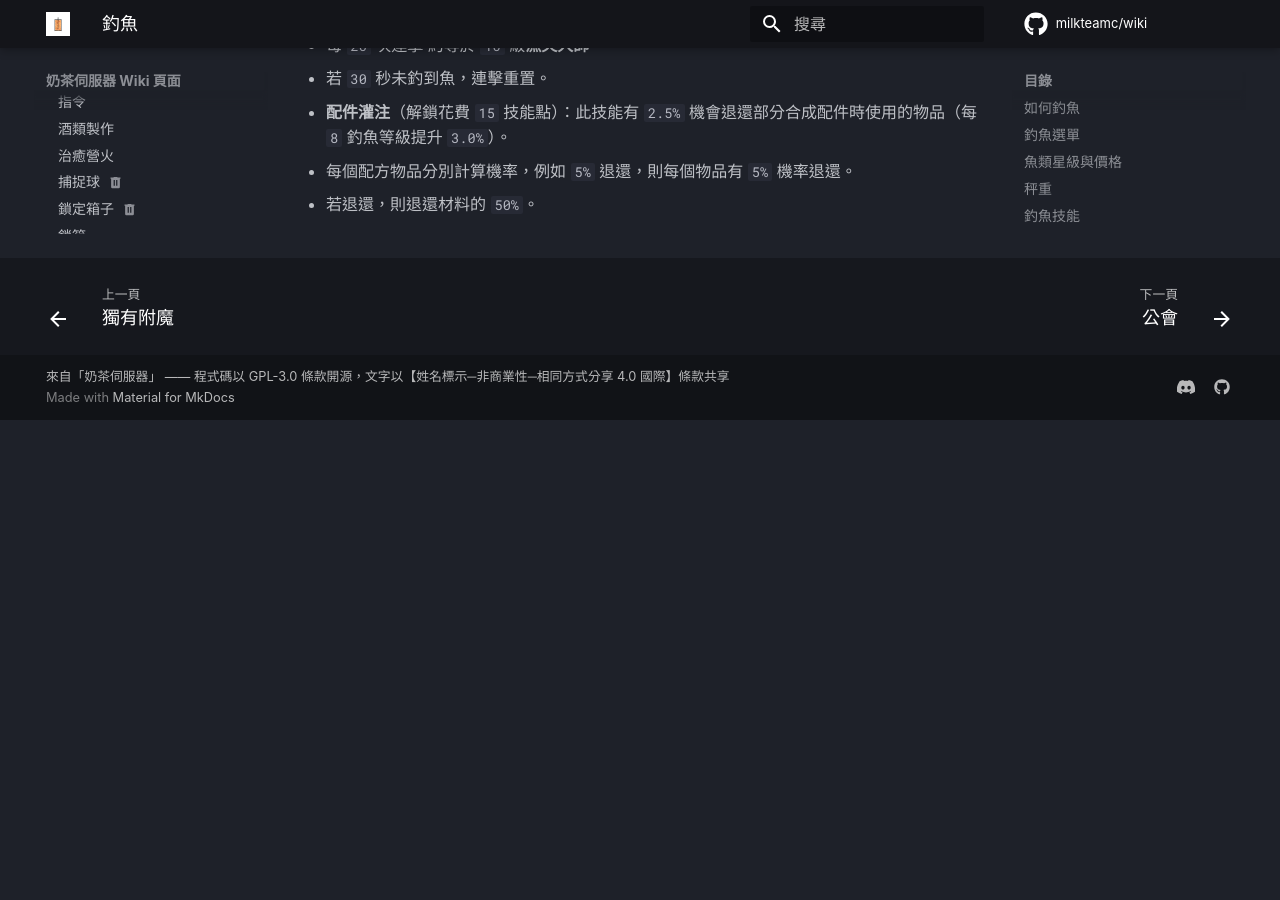
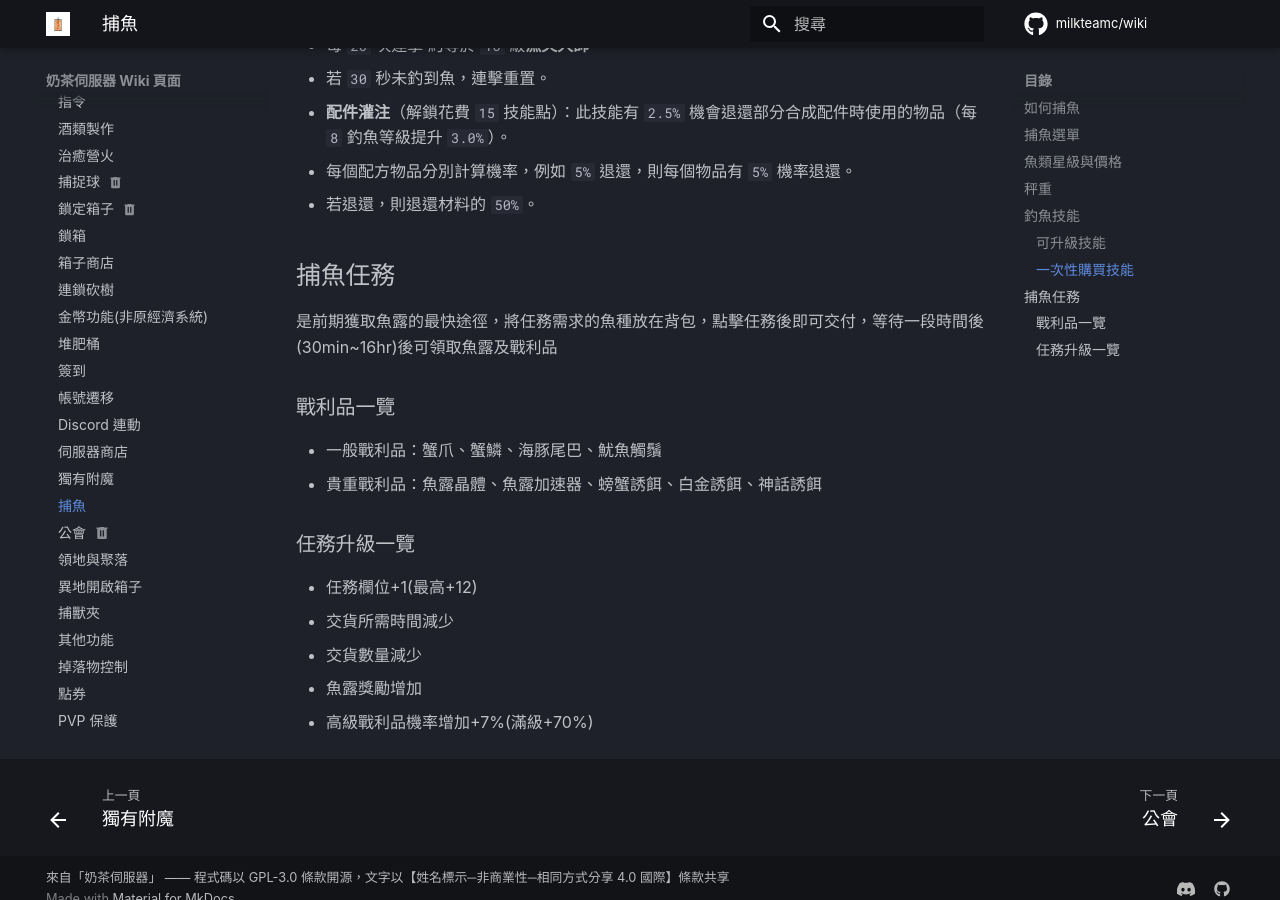
Before and after one commit to milkteamc/wiki, an MkDocs documentation site: the page built from docs/功能清單/fishing.md, in a window 1280 px wide and 900 px high, scrolled down 2241 px. Built offline with MkDocs 1.6.1 and Material for MkDocs 9.7.7, drawn with Linux system fonts in a browser that asks for light colours; some web fonts are replaced; plug-ins that fetch from the network failed and are left out; comment, search, counter and statistics services are not loaded; before the commit the page ends 2661 px from its top, so only the background shows below that; some of the changed text lies outside the part shown.

Commit message:
add 捕魚任務

```diff
--- a/docs/功能清單/fishing.md
+++ b/docs/功能清單/fishing.md
@@ -1,12 +1,12 @@
-# 釣魚
+# 捕魚
 
-## 如何釣魚
+## 如何捕魚
 
 手持釣竿，點擊右鍵將浮標甩至水面，等待魚或是其他物品上鉤後再次右鍵釣起。
 
-## 釣魚選單
+## 捕魚選單
 
-釣魚選單提供豐富的功能，可以手持釣竿並按下 `Shift` + `滑鼠右鍵` 快速開啟（基岩版為蹲下並長按），或使用指令 `/fish menu` 開啟，釣魚選單的功能如下：
+捕魚選單提供豐富的功能，可以手持釣竿並按下 `Shift` + `滑鼠右鍵` 快速開啟（基岩版為蹲下並長按），或使用指令 `/fish menu` 開啟，捕魚選單的功能如下：
 
 - **統計**：查看您的釣魚數據。
 - **漁獲商店**：賣掉您所釣到的魚。
@@ -72,4 +72,14 @@
   - 每個配方物品分別計算機率，例如 `5%` 退還，則每個物品有 `5%` 機率退還。
   - 若退還，則退還材料的 `50%`。
 
-##
+## 捕魚任務
+是前期獲取魚露的最快途徑，將任務需求的魚種放在背包，點擊任務後即可交付，等待一段時間後(30min~16hr)後可領取魚露及戰利品
+### 戰利品一覽
+- 一般戰利品：蟹爪、蟹鱗、海豚尾巴、魷魚觸鬚
+- 貴重戰利品：魚露晶體、魚露加速器、螃蟹誘餌、白金誘餌、神話誘餌
+### 任務升級一覽
+- 任務欄位+1(最高+12)
+- 交貨所需時間減少
+- 交貨數量減少
+- 魚露獎勵增加
+- 高級戰利品機率增加+7%(滿級+70%)
```
